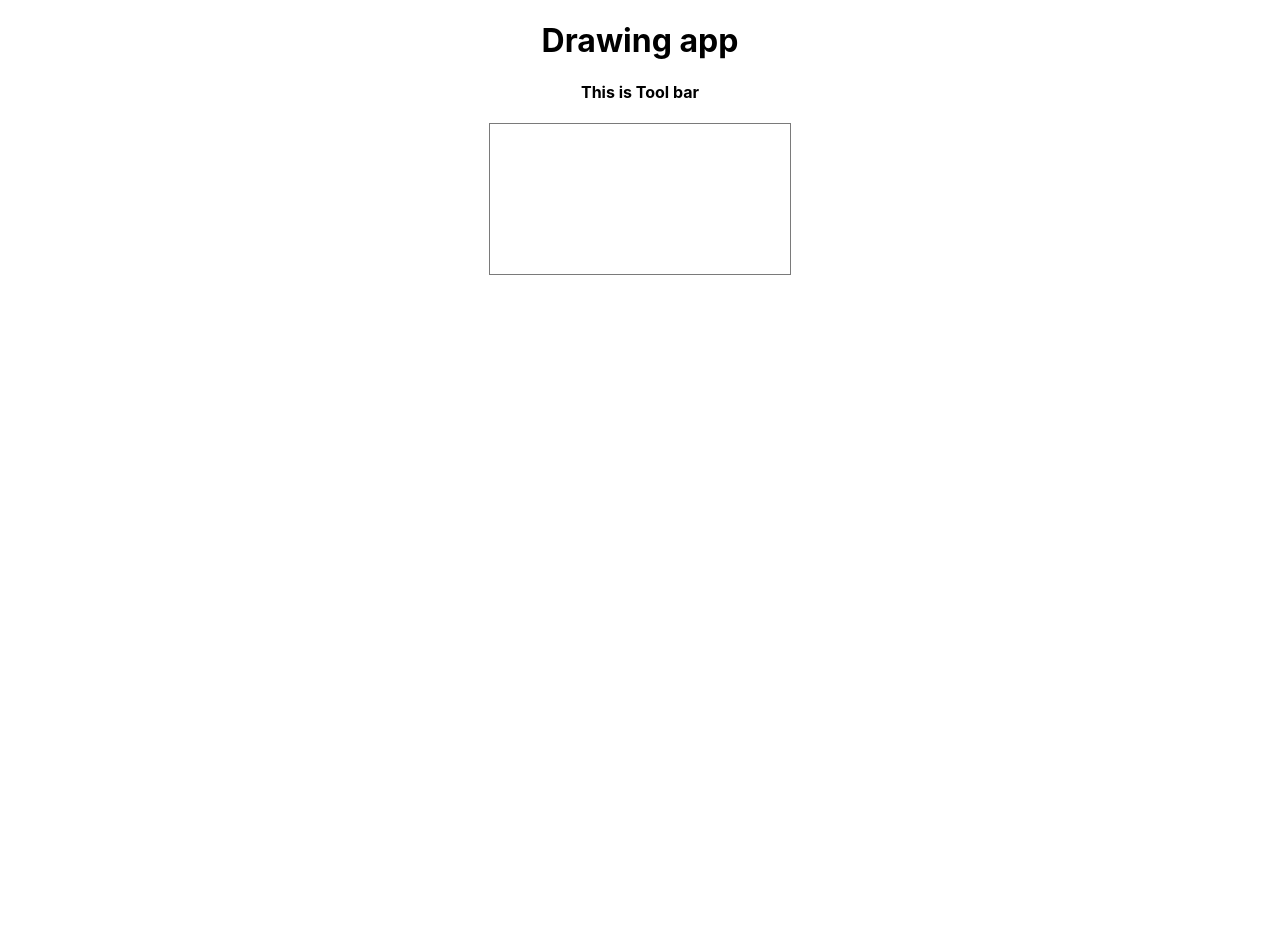
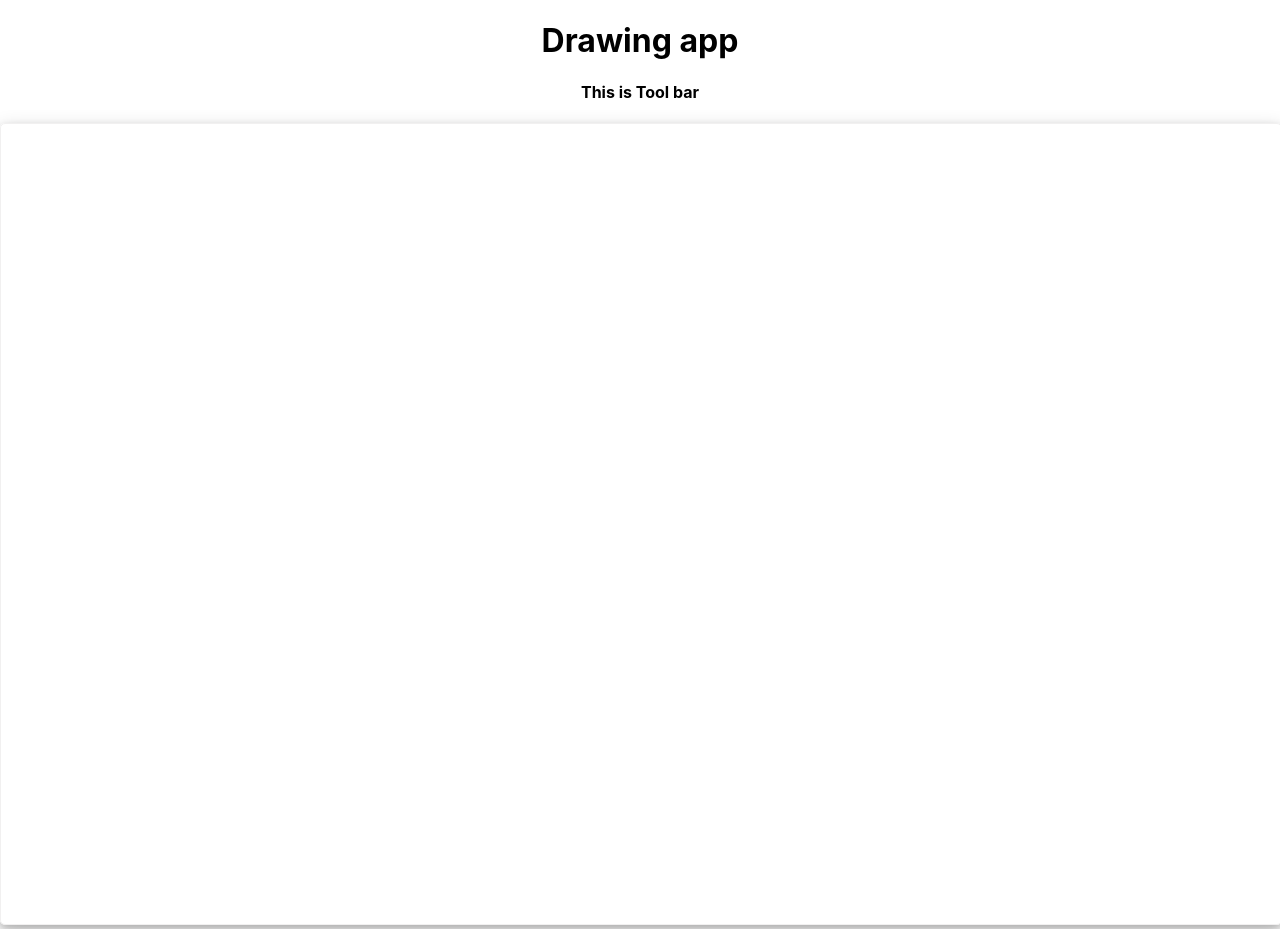
Before and after one commit to Dushani-Ranasinghe/drawing-app, a React (Create React App) app: page / in a window 1280 px wide. Before the commit the page ends 800 px from the top, so only its background shows below. Built offline with nearby package versions, Linux system fonts and the light colour scheme.

Commit message:
Set rendering context to 2D

```diff
--- a/src/Styles/DrawArea.css
+++ b/src/Styles/DrawArea.css
@@ -1,3 +1,5 @@
 #canvas{
-    border: 1px solid rgb(122, 122, 122);
+    border: 1px solid rgb(241, 240, 240);
+    border-radius: 5px;
+    box-shadow: 0 4px 8px 0 rgba(0, 0, 0, 0.2), 0 6px 20px 0 rgba(0, 0, 0, 0.19);
 }
--- a/src/components/DrawArea.jsx
+++ b/src/components/DrawArea.jsx
@@ -1,9 +1,18 @@
-import React from 'react';
+import React,{ useLayoutEffect , useState } from 'react';
 import '../Styles/DrawArea.css'
 
 function DrawArea() {
+    useLayoutEffect(()=>{
+        //retrive node in DOM which reprecent <canvas> element using element id
+        const canvas = document.getElementById("canvas");
+        //access to drawing context for 2D graphics
+        const ctx = canvas.getContext("2d");
+
+
+    });
   return <div>
-      <canvas id="canvas">
+
+      <canvas id="canvas" width={window.innerWidth} height={window.innerHeight}>
 
       </canvas>
   </div>;
```
